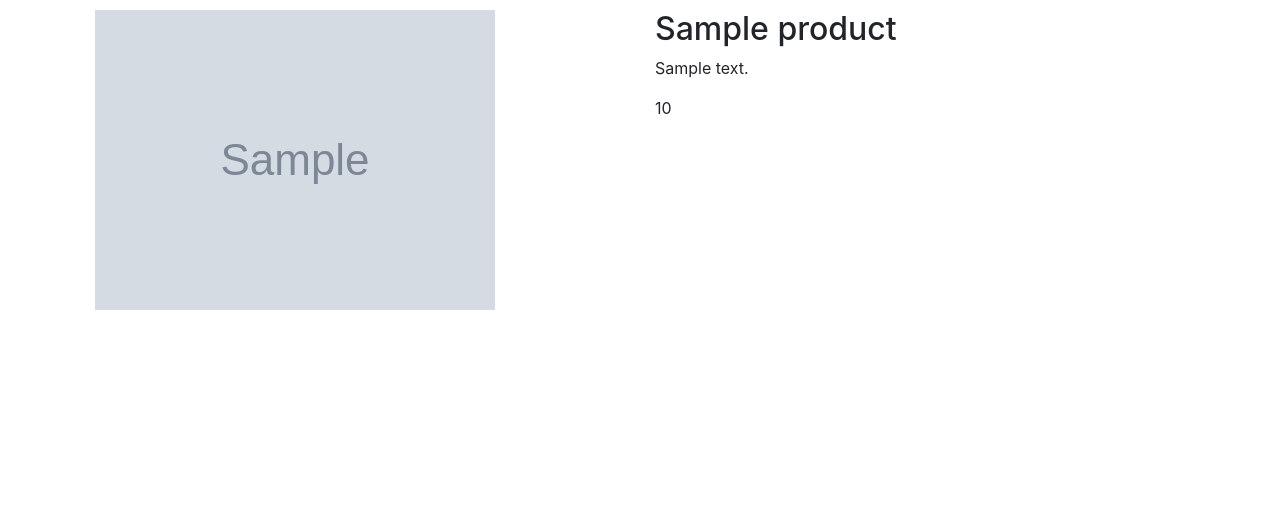
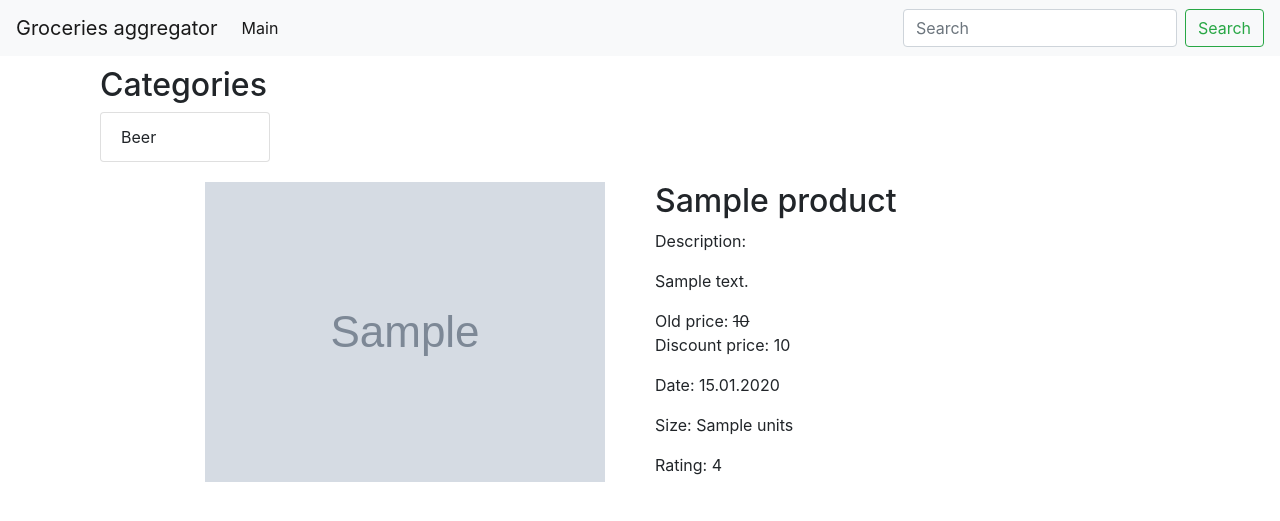
Before and after one commit to Didod5/Grocery_store_aggregator, a Flask app: template webapp/templates/product.html in a window 1280 px wide. Shown: the top 521 px of the page. Run offline with Flask 3, Linux system fonts and the light colour scheme; the template is opened without the code that fills it: most values are stand-ins (such as "Sample title", 1, 10 or a date in 2020); grey boxes marked "Sample" are stand-in pictures; some libraries are stand-ins or nearby versions.

Commit message:
Data on pages, base.html & menu.html

```diff
--- a/webapp/__init__.py
+++ b/webapp/__init__.py
@@ -1,4 +1,6 @@
 from flask import Flask, render_template, url_for, request
+from sqlalchemy import func, select
+
 from webapp.models import Good, Price
 from webapp.db import db
 
@@ -9,16 +11,35 @@ def create_app():
 
     @app.route('/')
     def index():
-        page_title = 'Aggregator'
+        page_title = 'Categories'
         page = request.args.get('page', 1, type=int)
         per_page = request.args.get('per_page', 12, type=int)
         offset = (page - 1) * per_page
         goods = Good.query.limit(per_page).offset(offset).all()
         prices = Price.query.all()
-        return render_template('index.html', page_title=page_title, page=page, products=goods)
+        return render_template('index.html', page_title=page_title, page=page, products=goods, total_pages=200)
 
     @app.route('/product/<int:product_id>')
     def product(product_id):
-        return render_template('product.html')
+        subq = select(Price.good_id, func.max(Price.date)).where(Price.good_id == product_id).group_by("good_id").subquery()
+        subq2 = select(Price.value, Price.value_discount, Price.date, Price.good_id).join(subq, Price.good_id == subq.c.good_id and Price.date == subq.c.date).subquery()
+        result = db.session.execute(
+            select(
+                    Good.name, Good.description, Good.image, Good.rating, Good.units, subq2.c.value, subq2.c.value_discount, subq2.c.date
+            ).join(subq2, Good.id == subq2.c.good_id)
+        ).first()
+        if result:
+            product = {
+                'date': result.date,
+                'description': result.description,
+                'image': result.image,
+                'name': result.name,
+                'price': result.value,
+                'price_discount': result.value_discount,
+                'rating': result.rating,
+                'units': result.units
+            }
+            return render_template('product.html', page_title=product['name'], product=product)
+        return "404"
 
     return app
--- /dev/null
+++ b/webapp/templates/base.html
@@ -0,0 +1,44 @@
+<!doctype html>
+<html lang="en">
+  <head>
+    <!-- Required meta tags -->
+    <meta charset="utf-8">
+    <meta name="viewport" content="width=device-width, initial-scale=1, shrink-to-fit=no">
+
+    <!-- Bootstrap CSS -->
+    <link rel="stylesheet" href="https://cdn.jsdelivr.net/npm/bootstrap@4.1.3/dist/css/bootstrap.min.css" integrity="sha384-MCw98/SFnGE8fJT3GXwEOngsV7Zt27NXFoaoApmYm81iuXoPkFOJwJ8ERdknLPMO" crossorigin="anonymous">
+    {% block link %}{% endblock %}
+
+    <title>{{page_title}}</title>
+    <style>
+      .categories {
+        padding: 10px;
+        margin-left: 20px;
+      }
+      {% block styles %}{% endblock %}
+    </style>
+
+  </head>
+  <body>
+    {% include "menu.html" %}
+    <div class="container">
+      <div class="row">
+        <div class="col-md-2 categories">
+          <h2>Categories</h2>
+          <ul class="list-group">
+              <li class="list-group-item">Beer</li>
+          </ul>
+        </div>
+        <div class="col-md-10 container">
+            {% block content %}{% endblock %}
+        </div>
+      </div>
+    </div>
+    <!-- Optional JavaScript -->
+    <!-- jQuery first, then Popper.js, then Bootstrap JS -->
+    <script src="https://code.jquery.com/jquery-3.3.1.slim.min.js" integrity="sha384-q8i/X+965DzO0rT7abK41JStQIAqVgRVzpbzo5smXKp4YfRvH+8abtTE1Pi6jizo" crossorigin="anonymous"></script>
+    <script src="https://cdn.jsdelivr.net/npm/popper.js@1.14.3/dist/umd/popper.min.js" integrity="sha384-ZMP7rVo3mIykV+2+9J3UJ46jBk0WLaUAdn689aCwoqbBJiSnjAK/l8WvCWPIPm49" crossorigin="anonymous"></script>
+    <script src="https://cdn.jsdelivr.net/npm/bootstrap@4.1.3/dist/js/bootstrap.min.js" integrity="sha384-ChfqqxuZUCnJSK3+MXmPNIyE6ZbWh2IMqE241rYiqJxyMiZ6OW/JmZQ5stwEULTy" crossorigin="anonymous"></script>
+    {%  block scripts %}{% endblock %}
+  </body>
+</html>
--- /dev/null
+++ b/webapp/templates/menu.html
@@ -0,0 +1,18 @@
+<nav class="navbar navbar-expand-lg navbar-light bg-light">
+    <a class="navbar-brand" href="#">Groceries aggregator</a>
+    <button class="navbar-toggler" type="button" data-toggle="collapse" data-target="#navbarSupportedContent" aria-controls="navbarSupportedContent" aria-expanded="false" aria-label="Toggle navigation">
+      <span class="navbar-toggler-icon"></span>
+    </button>
+
+    <div class="collapse navbar-collapse" id="navbarSupportedContent">
+        <ul class="navbar-nav mr-auto">
+            <li class="nav-item active">
+                <a class="nav-link" href="/">Main <span class="sr-only">(current)</span></a>
+            </li>
+        </ul>
+      <form class="form-inline my-2 my-lg-0">
+        <input class="form-control mr-sm-2" type="search" placeholder="Search" aria-label="Search">
+        <button class="btn btn-outline-success my-2 my-sm-0" type="submit">Search</button>
+      </form>
+    </div>
+  </nav>
--- a/webapp/templates/product.html
+++ b/webapp/templates/product.html
@@ -1,25 +1,24 @@
-<!DOCTYPE html>
-<html>
-<head>
-    <title>Aggregator</title>
+{% extends "base.html" %}
+
+{% block link %}
 <link rel="stylesheet" href="https://maxcdn.bootstrapcdn.com/bootstrap/4.5.2/css/bootstrap.min.css">
-    <style>
+{% endblock %}
+
+{% block styles %}
 .product-page {
     padding: 10px;
 }
-
 .product-image {
     max-width: 100%;
     height: auto;
     margin-bottom: 20px;
 }
-
 .product-details {
     margin-bottom: 20px;
 }
-    </style>
-</head>
-<body>
+{% endblock %}
+
+{% block content %}
 <div class="container">
     <div class="product-page">
         <div class="row">
@@ -28,13 +27,27 @@
             </div>
             <div class="col-md-6">
                 <h2>{{ product.name }}</h2>
-                    <p>{{ product.description }}</p>
-                    <p>{{ product.price }}</p>
+                {% if product.description %}
+                    <p>Description:</p>
+                    <p>{{ product.description|safe }}</p>
+                {% endif %}
+                {% if product.price_discount %}
+                    <p>Old price: <s>{{ product.price }}</s><br>Discount price: {{ product.price_discount }}</p>
+                {% else %}
+                    <p>Price: {{ product.price }}</p>
+                {% endif %}
+                <p>Date: {{ product.date.strftime('%d.%m.%Y')}}</p>
+                {% if product.units %}
+                    <p>Size: {{ product.units}}</p>
+                {% endif %}
+                {% if product.rating %}
+                    <p>Rating: {{ product.rating}}</p>
+                {% endif %}
             </div>
         </div>
     </div>
 </div>
-
+{% endblock %}
+{%  block scripts %}
 <script src="https://maxcdn.bootstrapcdn.com/bootstrap/4.5.2/js/bootstrap.min.js"></script>
-</body>
-</html>
+{% endblock %}
```
Also changed, not shown: webapp/templates/index.html (+15 -27 lines), webapp/templates/product copy.html (added, +40 -0 lines). Lines whose indentation alone changed are shown as unchanged.
